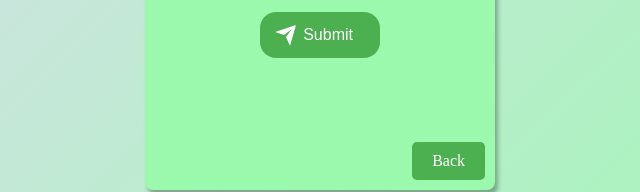
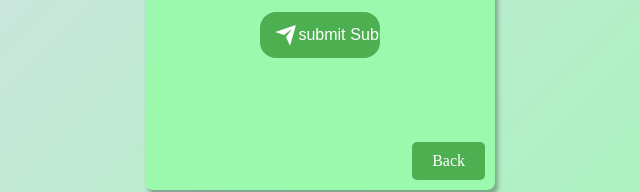
Before and after one commit to Mshi-Dev/Carvbot, a plain HTML site: page order.html in a window 1280 px wide. Shown: the part 435-627 px from the top of the page, 320-960 px from the left. Drawn offline with Linux system fonts and the light colour scheme.

Commit message:
Update order.html

```diff
--- a/order.html
+++ b/order.html
@@ -46,6 +46,7 @@
                             </svg>
                         </div>
                     </div>
+                    submit
                     <span>Submit</span>
                 </button>
             </div>
```
